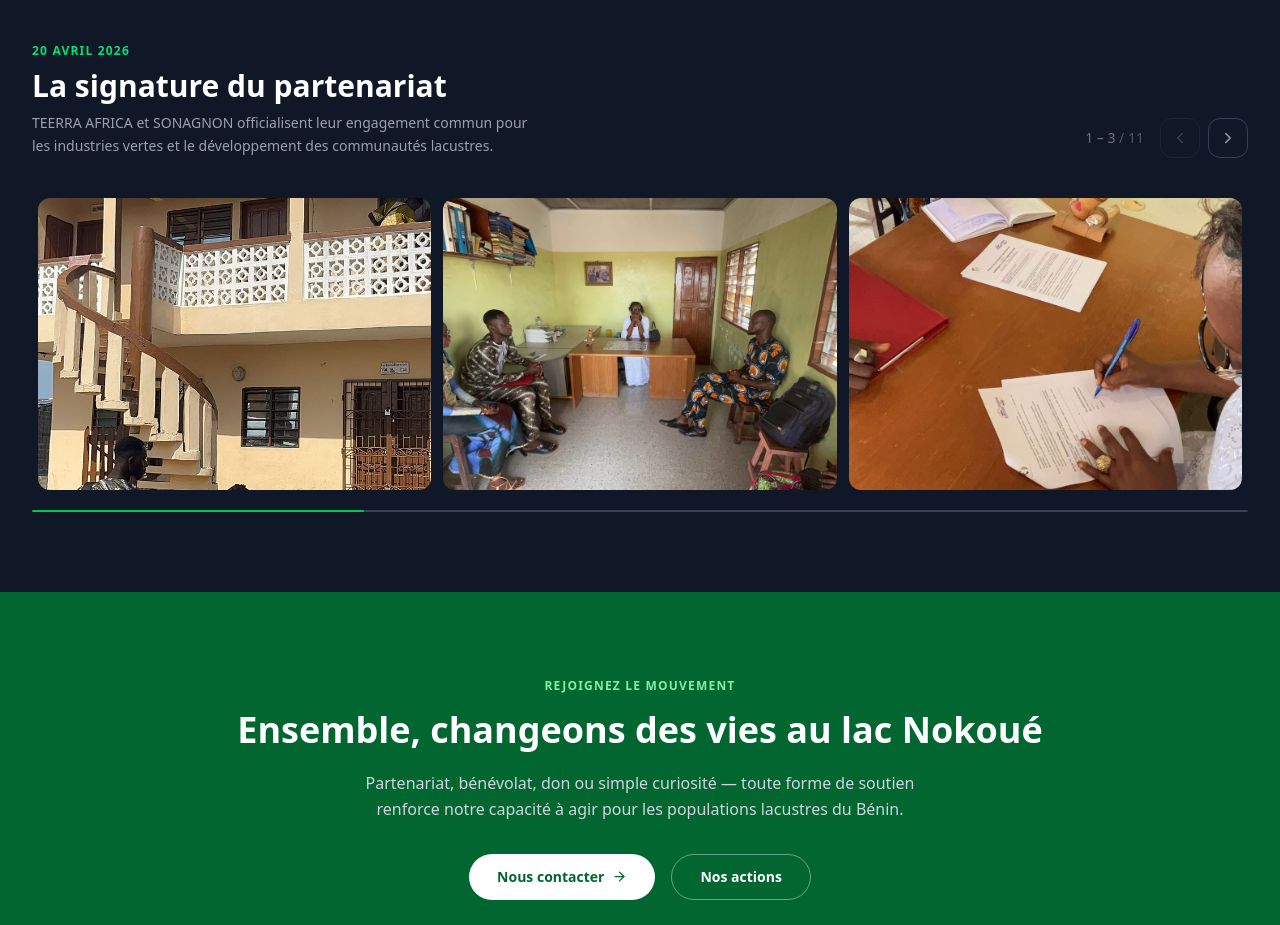
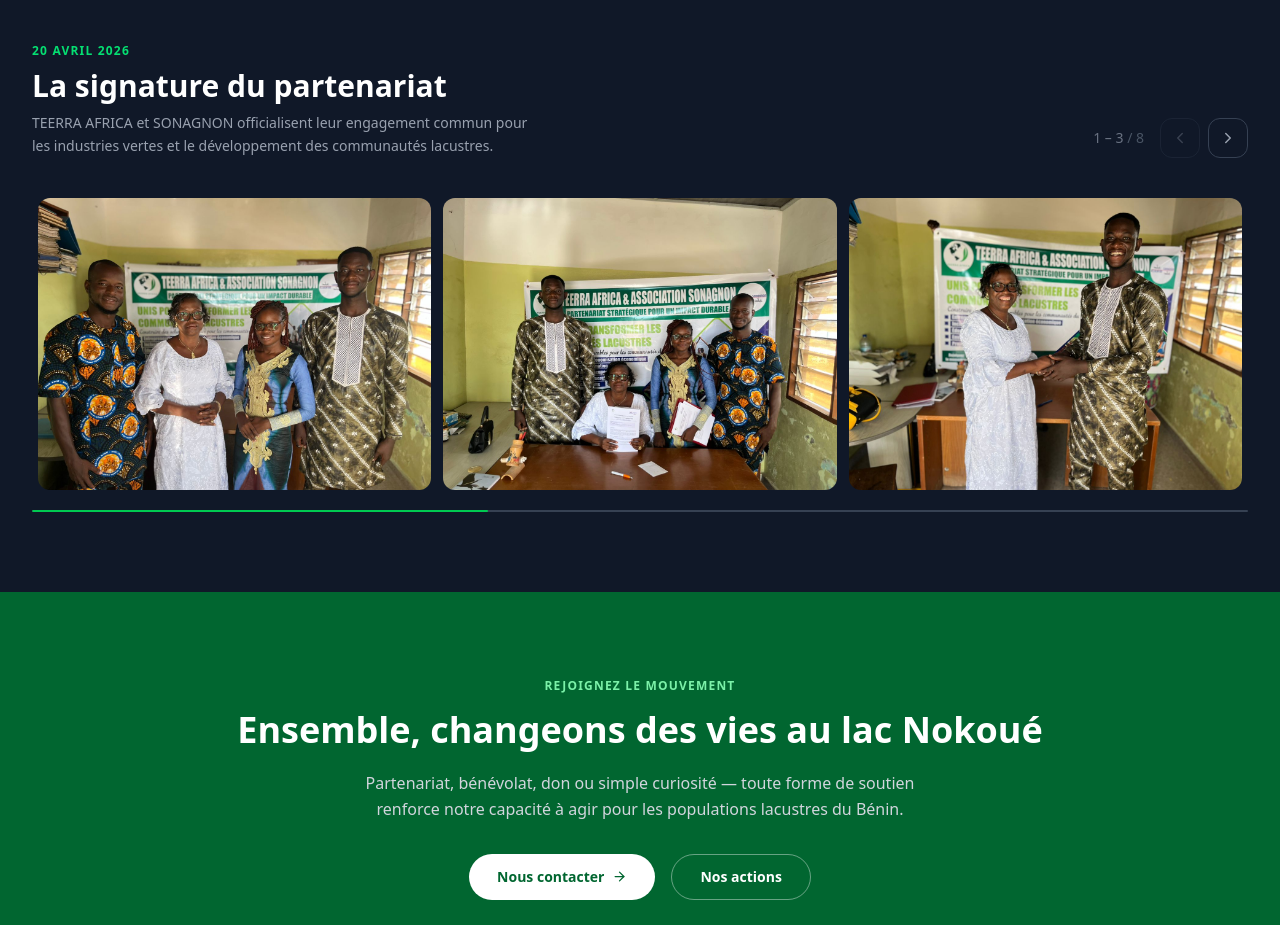
Before and after one commit to VOGLOSSOU/sonagnon, a Next.js app: page /green-hub in a window 1280 px wide. Shown: the part 2640-3565 px from the top of the page. Built offline with nearby package versions, Linux system fonts and the light colour scheme.

Commit message:
okay très bien

```diff
--- a/src/components/sections/green-hub/SignatureGreenHub.tsx
+++ b/src/components/sections/green-hub/SignatureGreenHub.tsx
@@ -4,9 +4,16 @@ import Image from "next/image";
 import { ChevronLeft, ChevronRight } from "lucide-react";
 import { useCallback, useEffect, useRef, useState } from "react";
 
-const photos = Array.from({ length: 11 }, (_, i) =>
-  `/images/green-hub/IMG-20260420-WA${String(i).padStart(4, "0")}.jpg`
-);
+const photos = [
+  "/images/green-hub/IMG-20260420-WA0009.jpg", // 10
+  "/images/green-hub/IMG-20260420-WA0004.jpg", // 5
+  "/images/green-hub/IMG-20260420-WA0005.jpg", // 6
+  "/images/green-hub/IMG-20260420-WA0006.jpg", // 7
+  "/images/green-hub/IMG-20260420-WA0007.jpg", // 8
+  "/images/green-hub/IMG-20260420-WA0008.jpg", // 9
+  "/images/green-hub/IMG-20260420-WA0002.jpg", // 3
+  "/images/green-hub/IMG-20260420-WA0010.jpg", // 11
+];
 
 export default function SignatureGreenHub() {
   const [current, setCurrent] = useState(0);
```
